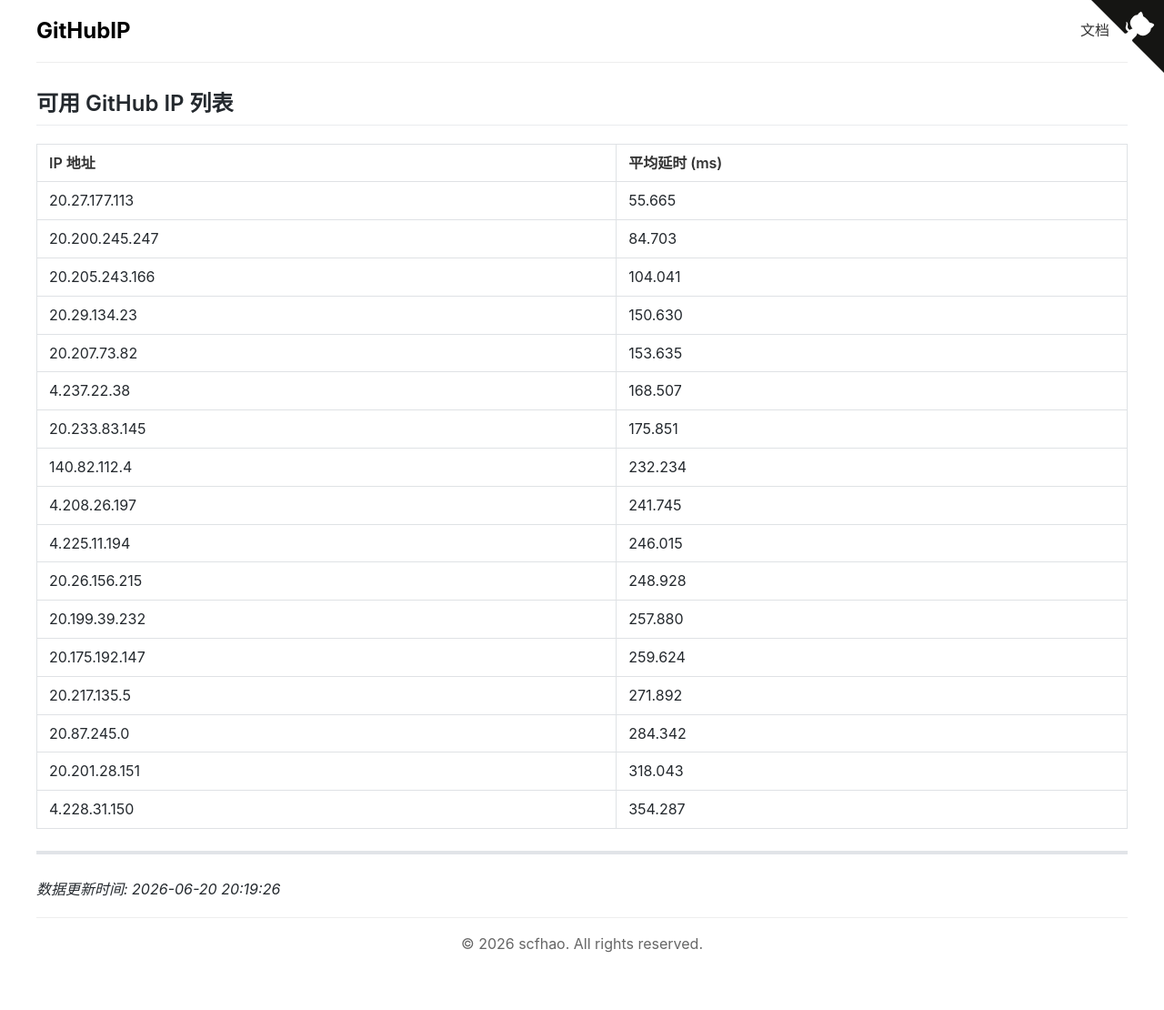
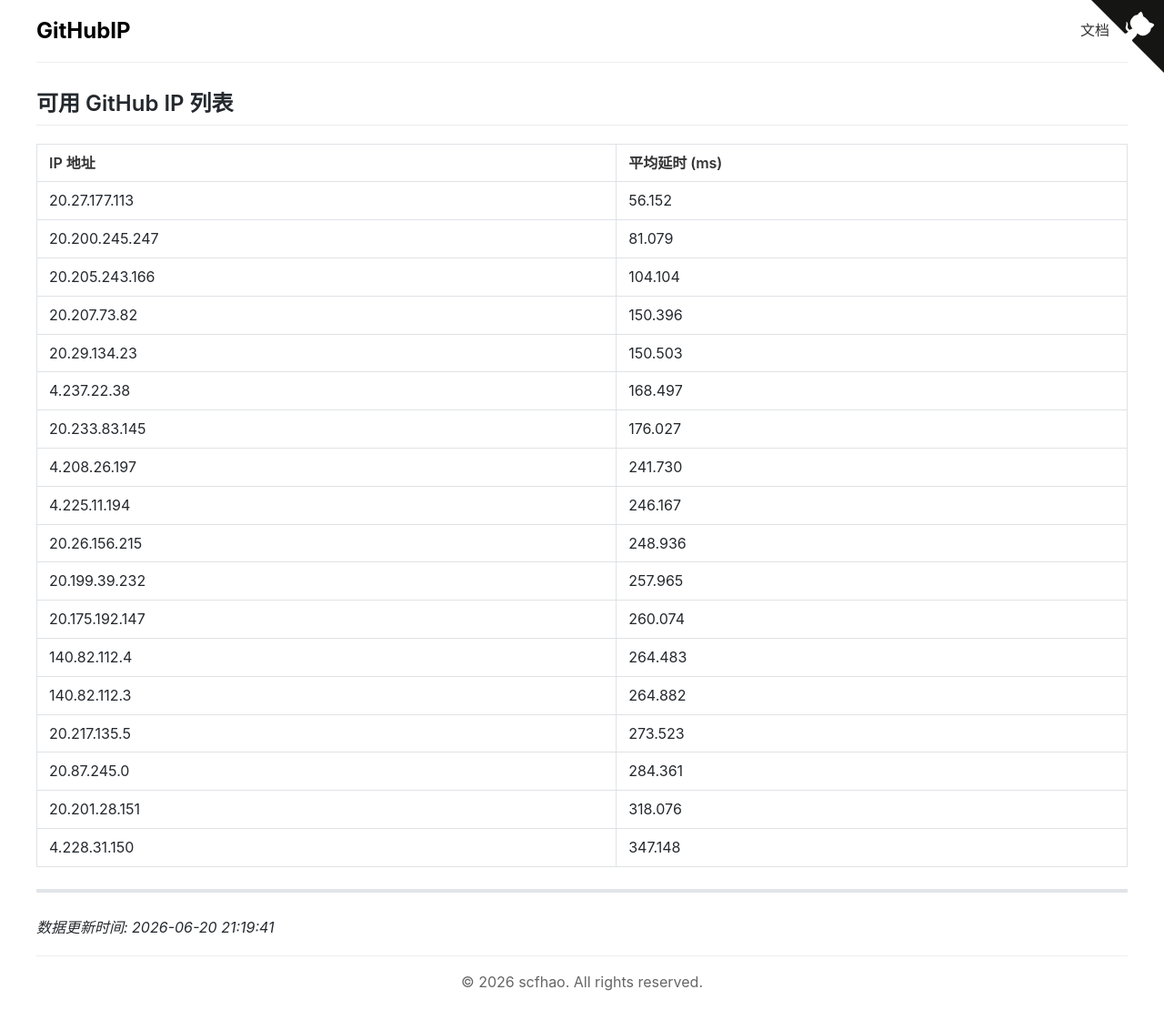
Before and after one commit to scfhao/GitHubIP, a Jekyll site: the page built from index.md, in a window 1280 px wide. Shown: the whole page at 91% size. Built offline with Jekyll 4.4.1, drawn with Linux system fonts in a browser that asks for light colours; before the commit the page ends 1068 px from its top, so only the background shows below that.

Commit message:
自动脚本执行 - 2026-06-20 21:19:41

```diff
--- a/index.md
+++ b/index.md
@@ -1,31 +1,32 @@
 ---
 layout: home
 title: GitHub IP 列表
-date: 2026-06-20 20:19:26
+date: 2026-06-20 21:19:41
 ---
 
 ## 可用 GitHub IP 列表
 
 | IP 地址 | 平均延时 (ms) |
 |---------|--------------|
-| 20.27.177.113 | 55.665 |
-| 20.200.245.247 | 84.703 |
-| 20.205.243.166 | 104.041 |
-| 20.29.134.23 | 150.630 |
-| 20.207.73.82 | 153.635 |
-| 4.237.22.38 | 168.507 |
-| 20.233.83.145 | 175.851 |
-| 140.82.112.4 | 232.234 |
-| 4.208.26.197 | 241.745 |
-| 4.225.11.194 | 246.015 |
-| 20.26.156.215 | 248.928 |
-| 20.199.39.232 | 257.880 |
-| 20.175.192.147 | 259.624 |
-| 20.217.135.5 | 271.892 |
-| 20.87.245.0 | 284.342 |
-| 20.201.28.151 | 318.043 |
-| 4.228.31.150 | 354.287 |
+| 20.27.177.113 | 56.152 |
+| 20.200.245.247 | 81.079 |
+| 20.205.243.166 | 104.104 |
+| 20.207.73.82 | 150.396 |
+| 20.29.134.23 | 150.503 |
+| 4.237.22.38 | 168.497 |
+| 20.233.83.145 | 176.027 |
+| 4.208.26.197 | 241.730 |
+| 4.225.11.194 | 246.167 |
+| 20.26.156.215 | 248.936 |
+| 20.199.39.232 | 257.965 |
+| 20.175.192.147 | 260.074 |
+| 140.82.112.4 | 264.483 |
+| 140.82.112.3 | 264.882 |
+| 20.217.135.5 | 273.523 |
+| 20.87.245.0 | 284.361 |
+| 20.201.28.151 | 318.076 |
+| 4.228.31.150 | 347.148 |
 
 ---
 
-*数据更新时间: 2026-06-20 20:19:26*
+*数据更新时间: 2026-06-20 21:19:41*
```
